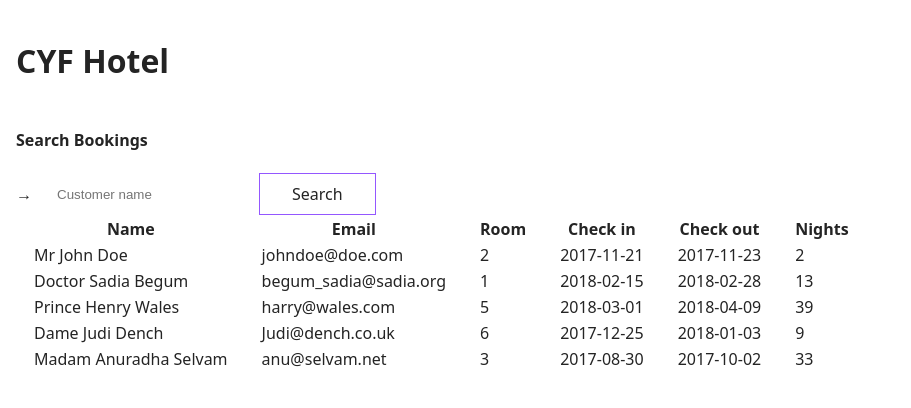
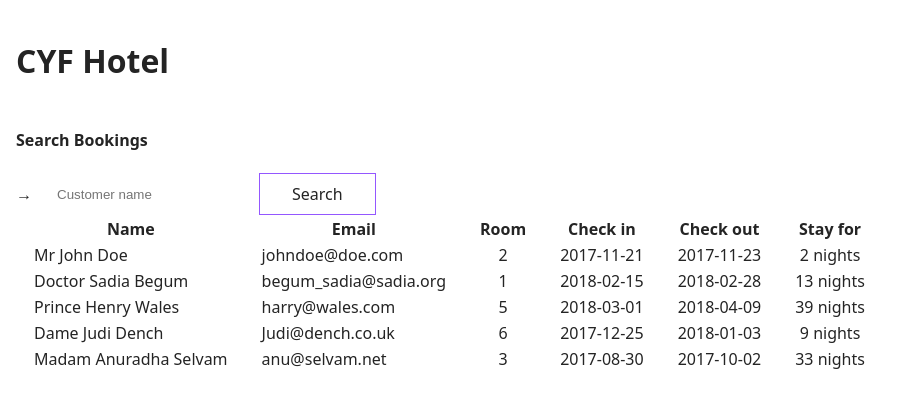
Before and after one commit to CodeYourFuture/React-Module-Project, a React (Vite) app: page / in a window 1280 px wide. Shown: the top 408 px of the page, without its empty margins (0-911 px from the left). Built offline with nearby package versions, Linux system fonts and the light colour scheme.

Commit message:
minor changes on scss, column name, and added more descriptive info on stay for column

```diff
--- a/src/components/Booking/Booking.jsx
+++ b/src/components/Booking/Booking.jsx
@@ -1,4 +1,6 @@
 import dayjs from "dayjs";
+
+import "./Booking.scss"
 
 const Booking = (props) => {
   const {
@@ -10,16 +12,18 @@ const Booking = (props) => {
     checkInDate,
     checkOutDate,
   } = props.booking;
+  const stayNights = dayjs(checkOutDate).diff(dayjs(checkInDate), "d");
+
   return (
     <tr data-testid="booking-component">
-      <td>
+      <td className="customer-name">
         {title} {firstName} {surname}
       </td>
-      <td>{email}</td>
-      <td>{roomId}</td>
-      <td>{checkInDate}</td>
-      <td>{checkOutDate}</td>
-      <td>{dayjs(checkOutDate).diff(dayjs(checkInDate), "d")}</td>
+      <td className="customer-email">{email}</td>
+      <td className="customer-room">{roomId}</td>
+      <td className="customer-checkin">{checkInDate}</td>
+      <td className="customer-checkout">{checkOutDate}</td>
+      <td className="customer-stay">{stayNights} {stayNights > 1 ? 'nights' : 'night'}</td>
     </tr>
   );
 };
--- a/src/components/Booking/Booking.scss
+++ b/src/components/Booking/Booking.scss
@@ -0,0 +1,6 @@
+.customer-room,
+.customer-checkin,
+.customer-checkout,
+.customer-stay {
+  text-align: center;
+}
--- a/src/components/SearchResults/SearchResults.jsx
+++ b/src/components/SearchResults/SearchResults.jsx
@@ -12,7 +12,7 @@ const SearchResults = (props) => {
           <th scope="col">Room</th>
           <th scope="col">Check in</th>
           <th scope="col">Check out</th>
-          <th scope="col">Nights</th>
+          <th scope="col">Stay for</th>
         </tr>
       </thead>
       <tbody>
```
